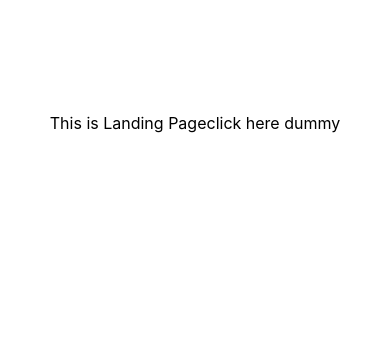
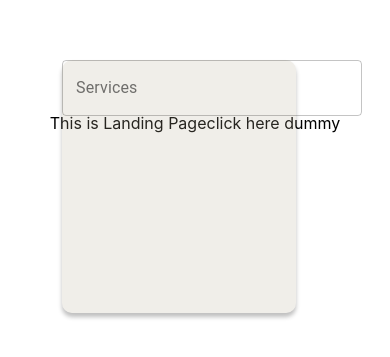
Before and after one commit to team-louis-vuitton/unlocking-wellness, a Next.js app in the folder client/: page / in a window 390 px wide. Shown: the part 299-656 px from the top of the page. Built offline with nearby package versions, Linux system fonts and the light colour scheme.

Commit message:
Added search componenent box and autocomplete for services

```diff
--- /dev/null
+++ b/client/components/SearchMain.js
@@ -0,0 +1,73 @@
+/* eslint-disable react/jsx-props-no-spreading */
+/* eslint-disable react/jsx-filename-extension */
+import React from 'react';
+import TextField from '@material-ui/core/TextField';
+import Autocomplete, { createFilterOptions } from '@material-ui/lab/Autocomplete';
+import styles from '../styles/SearchMain.module.css';
+
+const SearchMain = () => {
+  const filter = createFilterOptions();
+  const services = [
+    { service: 'Women\'s Health' },
+    { service: 'Mental Health' },
+    { service: 'Gender Affirmation Care' },
+    { service: 'Family Planning' },
+    { service: 'Accupuncture' },
+    { service: 'Meditation' },
+  ];
+  const [value, setValue] = React.useState(null);
+
+  return (
+    <article className={styles.container}>
+      <div>
+        <Autocomplete
+          value={value}
+          onChange={(event, newValue) => {
+            if (typeof newValue === 'string') {
+              setValue({
+                service: newValue,
+              });
+            } else if (newValue && newValue.inputValue) {
+              // Create a new value from the user input
+              setValue({
+                service: newValue.inputValue,
+              });
+            } else {
+              setValue(newValue);
+            }
+          }}
+          filterOptions={(options, params) => {
+            const filtered = filter(options, params);
+
+            return filtered;
+          }}
+          selectOnFocus
+          clearOnBlur
+          handleHomeEndKeys
+          id="search-services"
+          options={services}
+          getOptionLabel={(option) => {
+            // Value selected with enter, right from the input
+            if (typeof option === 'string') {
+              return option;
+            }
+            // Add "xxx" option created dynamically
+            if (option.inputValue) {
+              return option.inputValue;
+            }
+            // Regular option
+            return option.service;
+          }}
+          renderOption={(option) => option.service}
+          style={{ width: 300 }}
+          freeSolo
+          renderInput={(params) => (
+            <TextField {...params} label="Services" variant="outlined" />
+          )}
+        />
+      </div>
+    </article>
+  );
+};
+
+export default SearchMain;
--- a/client/package.json
+++ b/client/package.json
@@ -9,6 +9,8 @@
     "lint": "next lint"
   },
   "dependencies": {
+    "@material-ui/core": "^4.12.3",
+    "@material-ui/lab": "^4.0.0-alpha.60",
     "next": "11.1.0",
     "react": "17.0.2",
     "react-dom": "17.0.2"
--- a/client/pages/index.js
+++ b/client/pages/index.js
@@ -1,7 +1,9 @@
+/* eslint-disable react/jsx-filename-extension */
 import Head from 'next/head'
 import Image from 'next/image'
+import Link from 'next/link'
+import SearchMain from '../components/SearchMain'
 import styles from '../styles/Home.module.css'
-import Link from 'next/link'
 
 export default function Home() {
   return (
@@ -12,6 +14,9 @@ export default function Home() {
           <a>click here dummy</a>
         </Link>
         {/* Navbar - About Us, Mission, Team, Portal */}
+        <div>
+          <SearchMain />
+        </div>
         {/* Search Component */}
       </div>
     </div>
--- /dev/null
+++ b/client/styles/SearchMain.module.css
@@ -0,0 +1,20 @@
+.container {
+  position: absolute;
+  width: 80%;
+  height: 30%;
+  left: 62px;
+  top: 359px;
+  float: center;
+
+  background: rgba(184, 175, 152, 0.21);
+  box-shadow: 0px 4px 4px rgba(0, 0, 0, 0.25);
+  border-radius: 10px;
+
+}
+
+@media (max-width: 600px) {
+  .container {
+    float: center;
+    width: 60%;
+  }
+}
```
Also changed, not shown: 1 other file (tests, documents, lock files or other folders).
